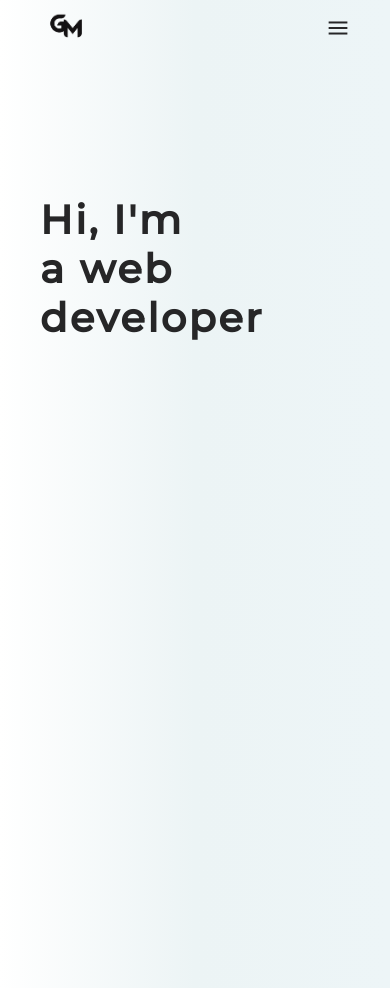
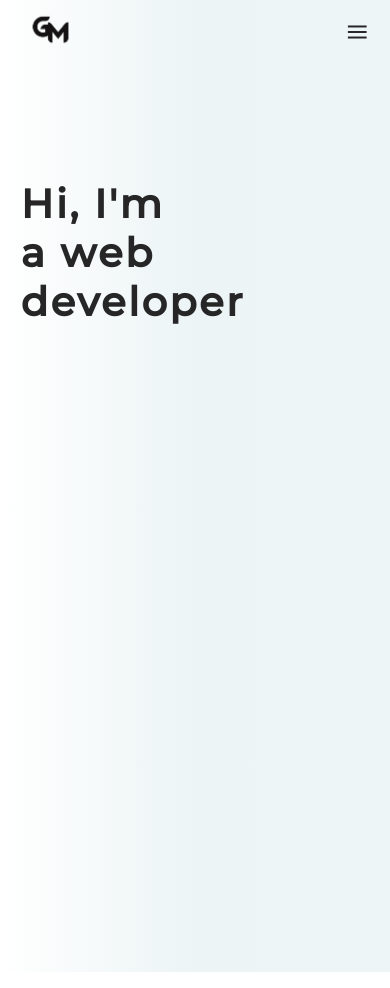
Before and after one commit to Gmacri99/Portfolio, a website: page Index.html in a window 390 px wide. Drawn offline with nearby package versions, Linux system fonts and the light colour scheme.

Commit message:
Update Styles.css

```diff
--- a/Styles.css
+++ b/Styles.css
@@ -81,7 +81,7 @@ h1,h2,h3,h4,h5,h6{
 
 @media (max-width:768px){
     body{
-        margin: 0rem 2.5rem;
+        margin: 0rem 1.3rem;
     }
 
     .flex-container:first-child{
@@ -91,7 +91,7 @@ h1,h2,h3,h4,h5,h6{
     .about-container{
         height: 94vh;
 display: flex;
-padding-top: 9em;
+padding-top: 8em;
 flex-wrap: wrap-reverse;
 align-items: start;
 justify-content: start;
@@ -120,7 +120,7 @@ justify-content: start;
     }
 
     .Logo{
-        height: 3.5rem;
+        height: 4rem;
     }
 }
 
```
